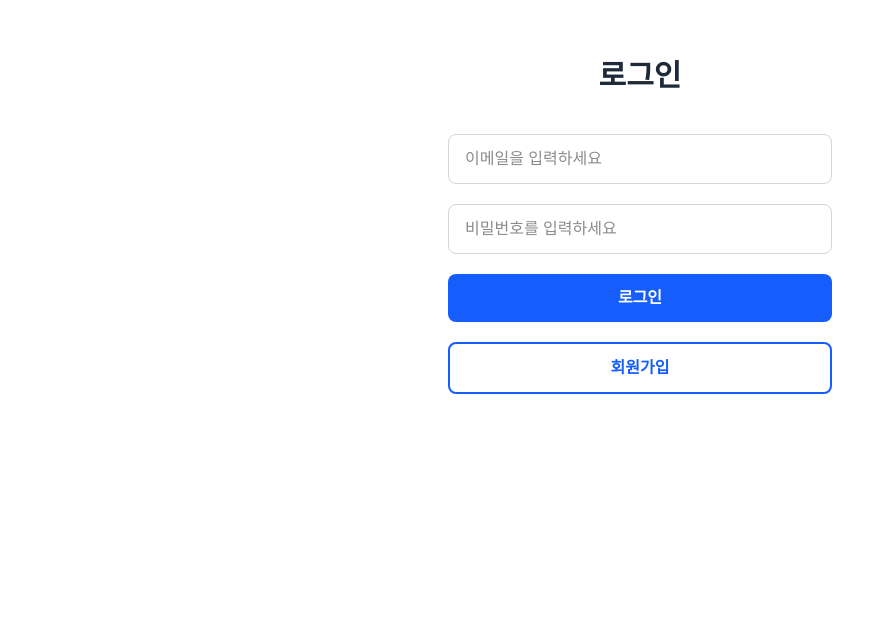
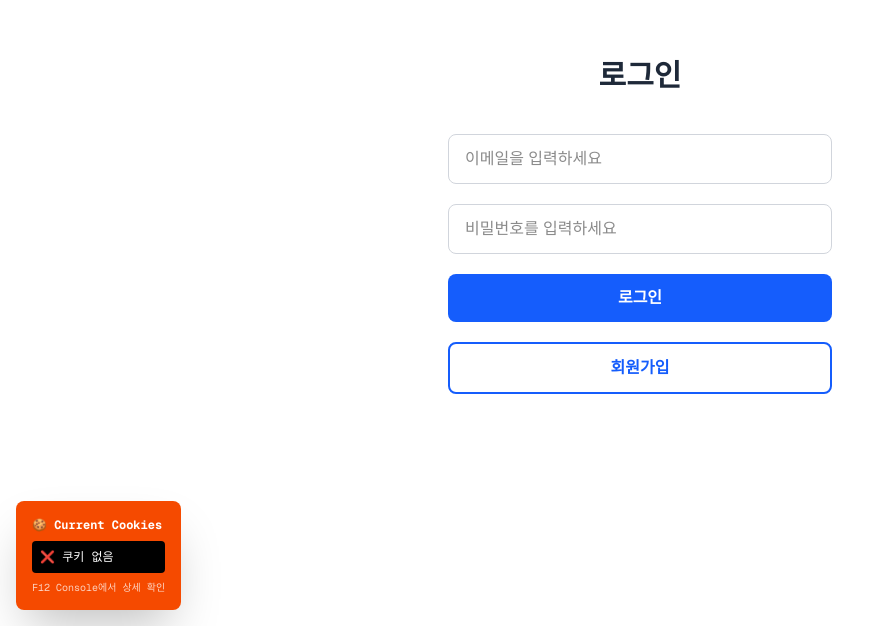
Before and after one commit to L-TED/talk_vault_front, a Next.js app: page /login in a window 1280 px wide. Shown: the part 174-800 px from the top of the page, without its empty margins (0-881 px from the left). Built offline with nearby package versions, Linux system fonts and the light colour scheme; no server answers.

Commit message:
deploy03

```diff
--- a/components/auth/LoginForm.tsx
+++ b/components/auth/LoginForm.tsx
@@ -2,6 +2,7 @@
 
 import Input from "@/components/common/Input";
 import Button from "@/components/common/Button";
+import CookieDebugger from "@/components/common/CookieDebugger";
 import { useLoginForm } from "@/hooks/useLoginForm";
 
 const LoginForm = () => {
@@ -9,6 +10,9 @@ const LoginForm = () => {
 
   return (
     <div className="min-h-screen flex items-center justify-center bg-white">
+      {/* 쿠키 디버거 (개발용) */}
+      <CookieDebugger />
+
       <div className="w-full max-w-md px-8">
         <div className="text-center mb-10">
           <h1 className="text-3xl font-bold text-gray-800">로그인</h1>
--- /dev/null
+++ b/components/common/CookieDebugger.tsx
@@ -0,0 +1,40 @@
+"use client";
+
+import { useEffect, useState } from "react";
+
+/**
+ * 쿠키 디버거 - 현재 설정된 모든 쿠키 확인
+ */
+export default function CookieDebugger() {
+  const [cookies, setCookies] = useState<string>("");
+
+  useEffect(() => {
+    // 모든 쿠키 출력
+    const allCookies = document.cookie;
+    setCookies(allCookies || "❌ 쿠키 없음");
+
+    console.group("🍪 Cookie Debug Info");
+    console.log("Raw Cookies:", document.cookie);
+    console.log("Parsed:");
+    document.cookie.split(";").forEach((cookie) => {
+      const [name, value] = cookie.trim().split("=");
+      console.log(`  ${name}: ${value}`);
+    });
+    console.groupEnd();
+  }, []);
+
+  // Production에서는 숨김
+  if (process.env.NODE_ENV === "production") {
+    return null;
+  }
+
+  return (
+    <div className="fixed bottom-4 left-4 bg-orange-600 text-white p-4 rounded-lg text-xs font-mono z-[9999] max-w-md shadow-2xl">
+      <div className="font-bold mb-2">🍪 Current Cookies</div>
+      <div className="bg-black bg-opacity-50 p-2 rounded overflow-auto max-h-40">
+        {cookies || "No cookies found"}
+      </div>
+      <div className="mt-2 text-[10px] opacity-75">F12 Console에서 상세 확인</div>
+    </div>
+  );
+}
--- a/middleware.ts
+++ b/middleware.ts
@@ -1,18 +1,18 @@
 import { NextRequest, NextResponse } from "next/server";
 
 export function middleware(request: NextRequest) {
-  // refreshToken 쿠키 확인 (백엔드에서 httpOnly로 설정)
+  // 모든 쿠키 확인 (디버깅)
+  const allCookies = request.cookies.getAll();
   const refreshToken = request.cookies.get("refreshToken");
   const { pathname } = request.nextUrl;
 
   // 디버깅 로그 (개발 환경에서만)
-  if (process.env.NODE_ENV === "development") {
-    console.log("🔒 Middleware Check:", {
-      pathname,
-      hasRefreshToken: !!refreshToken,
-      cookies: request.cookies.getAll().map((c) => c.name),
-    });
-  }
+  console.log("🔒 Middleware Check:", {
+    pathname,
+    hasRefreshToken: !!refreshToken,
+    allCookies: allCookies.map((c) => `${c.name}=${c.value.substring(0, 20)}...`),
+    cookieNames: allCookies.map((c) => c.name),
+  });
 
   // 보호된 경로: 토큰 없으면 로그인으로 리다이렉트
   if (
@@ -21,7 +21,8 @@ export function middleware(request: NextRequest) {
       pathname.startsWith("/home")) &&
     !refreshToken
   ) {
-    console.warn("⚠️ No refreshToken, redirecting to /login");
+    console.warn("⚠️ No refreshToken cookie found, redirecting to /login");
+    console.warn("Available cookies:", allCookies.map((c) => c.name).join(", "));
     return NextResponse.redirect(new URL("/login", request.url));
   }
 
```
